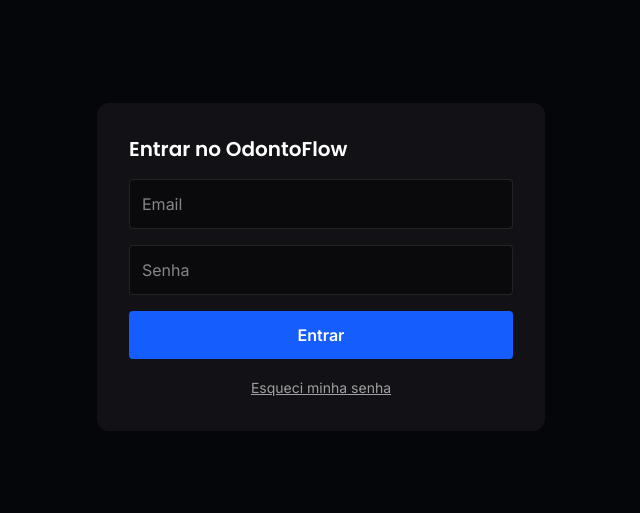
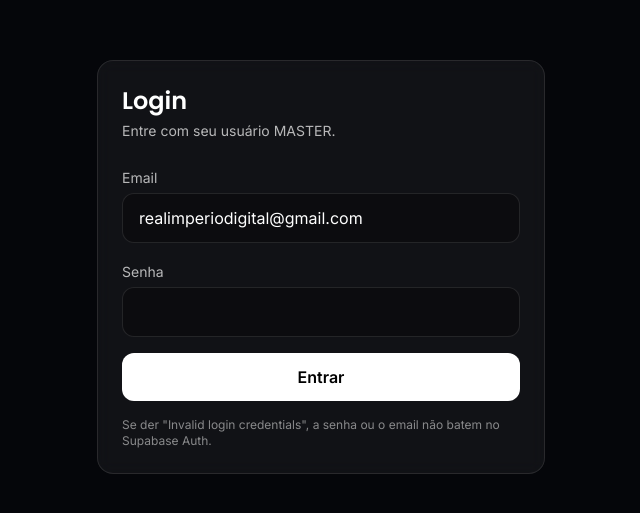
Before and after one commit to realimperiodigital/odontoflow, a Next.js app: page /login in a window 1280 px wide. Shown: the part 133-646 px from the top of the page, without its empty margins (319-959 px from the left). Built offline with nearby package versions, Linux system fonts and the light colour scheme; no server answers.

Commit message:
fix: login feedback and ensure app route

```diff
--- /dev/null
+++ b/app/app/LogoutButton.tsx
@@ -0,0 +1,24 @@
+"use client";
+
+import { useRouter } from "next/navigation";
+import { createSupabaseBrowser } from "../../lib/supabase/browser";
+
+export default function LogoutButton() {
+  const router = useRouter();
+  const supabase = createSupabaseBrowser();
+
+  async function sair() {
+    await supabase.auth.signOut();
+    router.replace("/login");
+    router.refresh();
+  }
+
+  return (
+    <button
+      onClick={sair}
+      className="mt-6 rounded-xl bg-white text-black px-4 py-2 font-semibold"
+    >
+      Sair
+    </button>
+  );
+}
--- /dev/null
+++ b/app/app/page.tsx
@@ -0,0 +1,21 @@
+import { redirect } from "next/navigation";
+import { createSupabaseServer } from "../../lib/supabase/server";
+import LogoutButton from "./LogoutButton";
+
+export default async function AppHome() {
+  const supabase = await createSupabaseServer();
+
+  const {
+    data: { user },
+  } = await supabase.auth.getUser();
+
+  if (!user) redirect("/login");
+
+  return (
+    <main className="min-h-screen bg-[#05060a] text-white p-8">
+      <h1 className="text-2xl font-semibold">Bem-vindo, Master!</h1>
+      <p className="mt-2 text-white/70">Sessão ativa: {user.email}</p>
+      <LogoutButton />
+    </main>
+  );
+}
--- a/app/login/page.tsx
+++ b/app/login/page.tsx
@@ -1,91 +1,92 @@
 "use client";
 
 import { useState } from "react";
-import { createSupabaseBrowser } from "@/app/lib/supabase/client";
+import { useRouter } from "next/navigation";
+import { createSupabaseBrowser } from "../../lib/supabase/browser";
 
 export default function LoginPage() {
+  const router = useRouter();
   const supabase = createSupabaseBrowser();
 
-  const [email, setEmail] = useState("");
-  const [senha, setSenha] = useState("");
+  const [email, setEmail] = useState("realimperiodigital@gmail.com");
+  const [password, setPassword] = useState("");
   const [loading, setLoading] = useState(false);
-  const [msg, setMsg] = useState("");
+  const [msg, setMsg] = useState<string | null>(null);
 
   async function handleLogin(e: React.FormEvent) {
     e.preventDefault();
+    setMsg(null);
     setLoading(true);
-    setMsg("");
 
-    const { error } = await supabase.auth.signInWithPassword({
-      email,
-      password: senha
+    const { data, error } = await supabase.auth.signInWithPassword({
+      email: email.trim(),
+      password,
     });
 
     if (error) {
-      setMsg("Email ou senha inválidos");
       setLoading(false);
+      setMsg(`Erro: ${error.message}`);
       return;
     }
 
-    window.location.href = "/dashboard";
-  }
-
-  async function handleReset() {
-    if (!email) {
-      alert("Digite seu email");
+    // Se logou mesmo, data.session vem preenchido
+    if (!data.session) {
+      setLoading(false);
+      setMsg("Erro: sessão não foi criada. Verifique as chaves do Supabase na Vercel.");
       return;
     }
 
-    const { error } = await supabase.auth.resetPasswordForEmail(email, {
-      redirectTo: `${window.location.origin}/trocar-senha`
-    });
-
-    if (error) {
-      alert("Erro ao enviar email de redefinição");
-      return;
-    }
-
-    alert("Email de redefinição enviado. Verifique sua caixa de entrada.");
+    setMsg("Logado! Indo para o painel...");
+    router.replace("/app");
+    router.refresh();
   }
 
   return (
-    <main className="min-h-screen flex items-center justify-center bg-[#05060a] text-white">
-      <form onSubmit={handleLogin} className="bg-white/5 p-8 rounded-xl w-full max-w-md space-y-4">
-        <h1 className="text-xl font-semibold">Entrar no OdontoFlow</h1>
+    <main className="min-h-screen bg-[#05060a] text-white flex items-center justify-center px-6">
+      <div className="w-full max-w-md rounded-2xl border border-white/10 bg-white/5 p-6 backdrop-blur">
+        <h1 className="text-2xl font-semibold">Login</h1>
+        <p className="mt-1 text-sm text-white/70">Entre com seu usuário MASTER.</p>
 
+        <form onSubmit={handleLogin} className="mt-6 space-y-4">
+          <div>
+            <label className="text-sm text-white/70">Email</label>
             <input
-          type="email"
-          placeholder="Email"
-          className="w-full p-3 rounded bg-black/40 border border-white/10"
+              className="mt-1 w-full rounded-xl border border-white/10 bg-black/30 px-4 py-3 outline-none"
               value={email}
-          onChange={e => setEmail(e.target.value)}
+              onChange={(e) => setEmail(e.target.value)}
+              autoComplete="email"
             />
+          </div>
 
+          <div>
+            <label className="text-sm text-white/70">Senha</label>
             <input
+              className="mt-1 w-full rounded-xl border border-white/10 bg-black/30 px-4 py-3 outline-none"
+              value={password}
+              onChange={(e) => setPassword(e.target.value)}
               type="password"
-          placeholder="Senha"
-          className="w-full p-3 rounded bg-black/40 border border-white/10"
-          value={senha}
-          onChange={e => setSenha(e.target.value)}
+              autoComplete="current-password"
             />
-
-        {msg && <p className="text-red-400 text-sm">{msg}</p>}
+          </div>
 
           <button
             disabled={loading}
-          className="w-full bg-blue-600 hover:bg-blue-700 p-3 rounded font-semibold"
+            className="w-full rounded-xl bg-white text-black py-3 font-semibold disabled:opacity-60"
           >
             {loading ? "Entrando..." : "Entrar"}
           </button>
 
-        <button
-          type="button"
-          onClick={handleReset}
-          className="text-sm text-white/60 hover:text-white underline w-full text-center"
-        >
-          Esqueci minha senha
-        </button>
+          {msg && (
+            <div className="rounded-xl border border-white/10 bg-black/30 px-4 py-3 text-sm">
+              {msg}
+            </div>
+          )}
+
+          <p className="text-xs text-white/50">
+            Se der &quot;Invalid login credentials&quot;, a senha ou o email não batem no Supabase Auth.
+          </p>
         </form>
+      </div>
     </main>
   );
 }
--- a/app/middleware.ts
+++ b/app/middleware.ts
@@ -1,12 +1,8 @@
-import { NextRequest, NextResponse } from "next/server";
+import { NextResponse, type NextRequest } from "next/server";
 import { createServerClient } from "@supabase/ssr";
 
-export async function middleware(req: NextRequest) {
-  let res = NextResponse.next({
-    request: {
-      headers: req.headers,
-    },
-  });
+export async function middleware(request: NextRequest) {
+  const response = NextResponse.next();
 
   const supabase = createServerClient(
     process.env.NEXT_PUBLIC_SUPABASE_URL!,
@@ -14,56 +10,61 @@
     {
       cookies: {
         getAll() {
-          return req.cookies.getAll();
+          return request.cookies.getAll();
         },
         setAll(cookiesToSet) {
           cookiesToSet.forEach(({ name, value, options }) => {
-            res.cookies.set(name, value, options);
+            response.cookies.set(name, value, options);
           });
         },
       },
     }
   );
 
-  // IMPORTANTE: isso “atualiza” a sessão e evita o flash-login-logout
+  // Importantíssimo: isso aqui "carimba" a sessão nos cookies do Next
   const {
     data: { user },
   } = await supabase.auth.getUser();
 
-  const pathname = req.nextUrl.pathname;
+  const path = request.nextUrl.pathname;
 
-  const isProtected =
-    pathname.startsWith("/dashboard") ||
-    pathname.startsWith("/franquias") ||
-    pathname.startsWith("/modulos") ||
-    pathname.startsWith("/planos");
+  const isAuthRoute = path === "/login" || path.startsWith("/reset");
+  const isPublicRoute =
+    path === "/" ||
+    path.startsWith("/site") ||
+    path.startsWith("/api") ||
+    path.startsWith("/_next") ||
+    path.startsWith("/favicon") ||
+    path.startsWith("/images") ||
+    path.startsWith("/videos");
 
-  const isAuthPage =
-    pathname.startsWith("/login") || pathname.startsWith("/trocar-senha");
+  // Ajuste aqui quais rotas são "protegidas"
+  const isProtectedRoute =
+    path.startsWith("/app") ||
+    path.startsWith("/dashboard") ||
+    path.startsWith("/master") ||
+    path.startsWith("/painel");
 
-  if (isProtected && !user) {
-    const url = req.nextUrl.clone();
+  // Se tentou entrar em rota protegida sem sessão -> manda pro login
+  if (!user && isProtectedRoute) {
+    const url = request.nextUrl.clone();
     url.pathname = "/login";
-    url.searchParams.set("next", pathname);
     return NextResponse.redirect(url);
   }
 
-  if (isAuthPage && user && pathname === "/login") {
-    const url = req.nextUrl.clone();
-    url.pathname = "/dashboard";
+  // Se já está logado e fica indo no /login -> manda pra área interna
+  if (user && isAuthRoute) {
+    const url = request.nextUrl.clone();
+    url.pathname = "/app";
     return NextResponse.redirect(url);
   }
 
-  return res;
+  // Rotas públicas passam
+  if (isPublicRoute) return response;
+
+  return response;
 }
 
 export const config = {
-  matcher: [
-    "/dashboard/:path*",
-    "/franquias/:path*",
-    "/modulos/:path*",
-    "/planos/:path*",
-    "/login",
-    "/trocar-senha",
-  ],
+  matcher: ["/((?!_next/static|_next/image|favicon.ico).*)"],
 };
--- /dev/null
+++ b/lib/supabase/browser.ts
@@ -0,0 +1,8 @@
+import { createBrowserClient } from "@supabase/ssr";
+
+export function createSupabaseBrowser() {
+  return createBrowserClient(
+    process.env.NEXT_PUBLIC_SUPABASE_URL!,
+    process.env.NEXT_PUBLIC_SUPABASE_ANON_KEY!
+  );
+}
--- a/lib/supabase/server.ts
+++ b/lib/supabase/server.ts
@@ -13,9 +13,14 @@
           return cookieStore.getAll();
         },
         setAll(cookiesToSet) {
-          cookiesToSet.forEach(({ name, value, options }) => {
-            cookieStore.set(name, value, options);
-          });
+          try {
+            cookiesToSet.forEach(({ name, value, options }) => {
+              cookieStore.set(name, value, options);
+            });
+          } catch {
+            // Em alguns casos o Next não deixa setar cookie (ex: render estático).
+            // Não quebra o app.
+          }
         },
       },
     }
```
Lines whose indentation alone changed are shown as unchanged.
